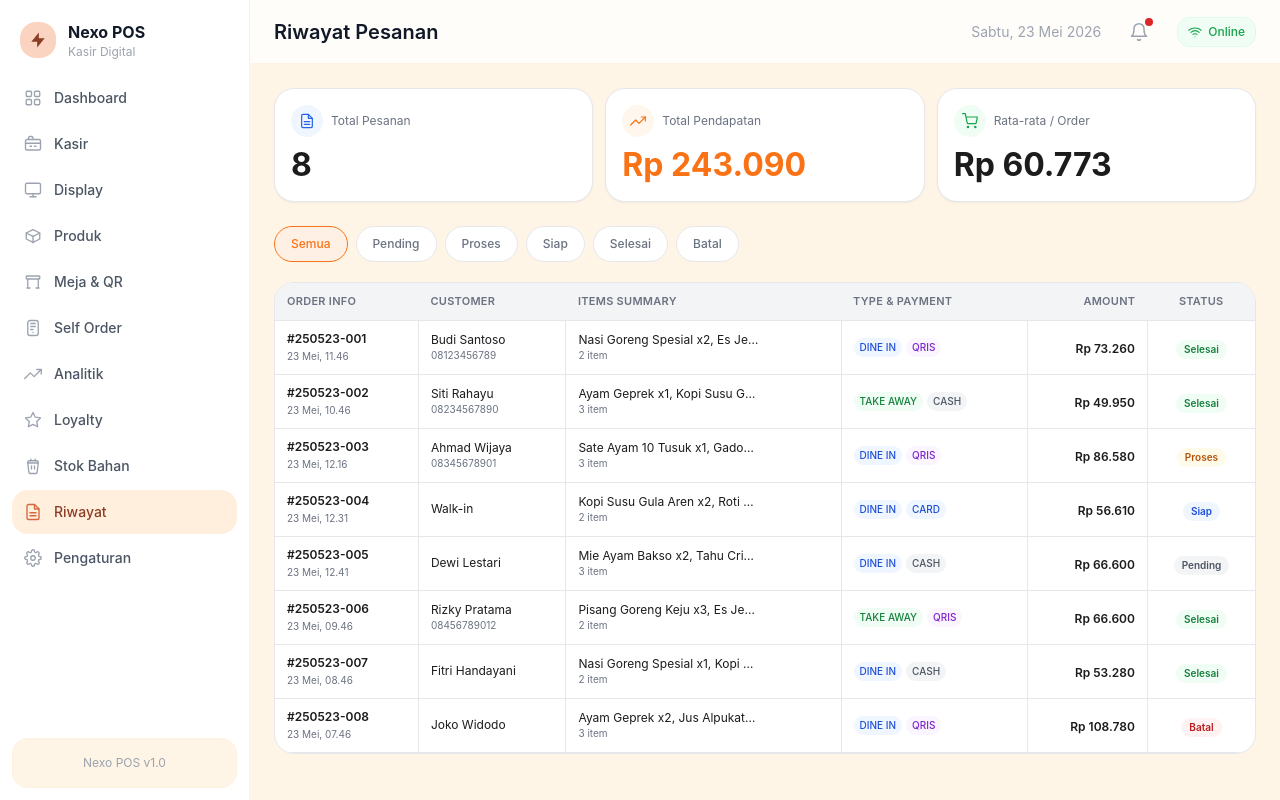
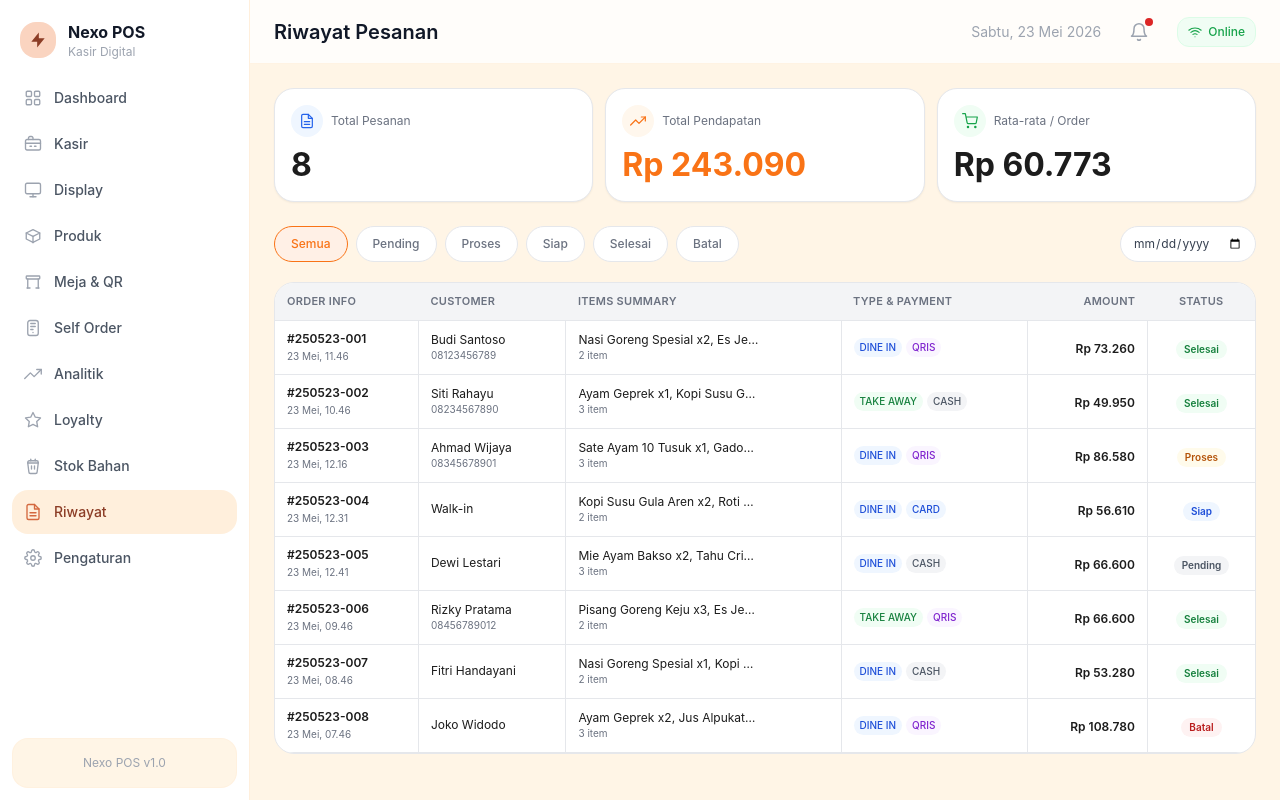
Before and after one commit to ersetdigital-sudo/nexo-pos, a Next.js app: page /orders in a window 1280 px wide. Built offline with nearby package versions, Linux system fonts and the light colour scheme.

Commit message:
feat: add date filter to order history - filter by specific date

```diff
--- a/src/app/orders/page.tsx
+++ b/src/app/orders/page.tsx
@@ -8,13 +8,18 @@ import { IconOrders, IconTrendUp, IconWhatsapp, IconPrinter, IconX, IconCart, Ic
 export default function OrdersPage() {
   const { orders, updateOrderStatus } = useStore();
   const [filterStatus, setFilterStatus] = useState("all");
+  const [filterDate, setFilterDate] = useState("");
   const [selectedOrder, setSelectedOrder] = useState<string | null>(null);
   const [showReceipt, setShowReceipt] = useState(false);
   const [showMobileDetail, setShowMobileDetail] = useState(false);
 
-  const filteredOrders = orders.filter((o) => filterStatus === "all" || o.status === filterStatus);
-  const totalRevenue = orders.filter((o) => o.status === "completed").reduce((sum, o) => sum + o.total, 0);
-  const completedCount = orders.filter((o) => o.status === "completed").length;
+  const filteredOrders = orders.filter((o) => {
+    const matchStatus = filterStatus === "all" || o.status === filterStatus;
+    const matchDate = !filterDate || new Date(o.createdAt).toISOString().slice(0, 10) === filterDate;
+    return matchStatus && matchDate;
+  });
+  const totalRevenue = filteredOrders.filter((o) => o.status === "completed").reduce((sum, o) => sum + o.total, 0);
+  const completedCount = filteredOrders.filter((o) => o.status === "completed").length;
 
   const statuses = [
     { value: "all", label: "Semua" }, { value: "pending", label: "Pending" },
@@ -142,7 +147,7 @@ ${selectedOrderData.loyaltyPointsEarned > 0 ? `<div class="center" style="font-s
       </div>
 
       {/* Filter Tabs */}
-      <div className="flex gap-2 overflow-x-auto scrollbar-hide mb-4 pb-1">
+      <div className="flex gap-2 items-center overflow-x-auto scrollbar-hide mb-4 pb-1">
         {statuses.map((s) => (
           <button key={s.value} onClick={() => setFilterStatus(s.value)}
             className={`px-4 py-2 text-xs font-medium rounded-full border transition-all whitespace-nowrap min-h-[36px] ${
@@ -151,6 +156,19 @@ ${selectedOrderData.loyaltyPointsEarned > 0 ? `<div class="center" style="font-s
                 : "bg-white text-[#6B7280] border-[#E5E7EB] hover:bg-gray-50"
             }`}>{s.label}</button>
         ))}
+        <div className="ml-auto flex-shrink-0">
+          <input
+            type="date"
+            value={filterDate}
+            onChange={(e) => setFilterDate(e.target.value)}
+            className="px-3 py-2 text-xs border border-[#E5E7EB] rounded-full bg-white text-[#374151] min-h-[36px] focus:outline-none focus:border-[#F97316] focus:ring-1 focus:ring-[#F97316]/20"
+          />
+        </div>
+        {filterDate && (
+          <button onClick={() => setFilterDate("")} className="text-[10px] text-[#F97316] font-medium hover:underline whitespace-nowrap flex-shrink-0">
+            Reset Tanggal
+          </button>
+        )}
       </div>
 
       {/* Main Content */}
```
